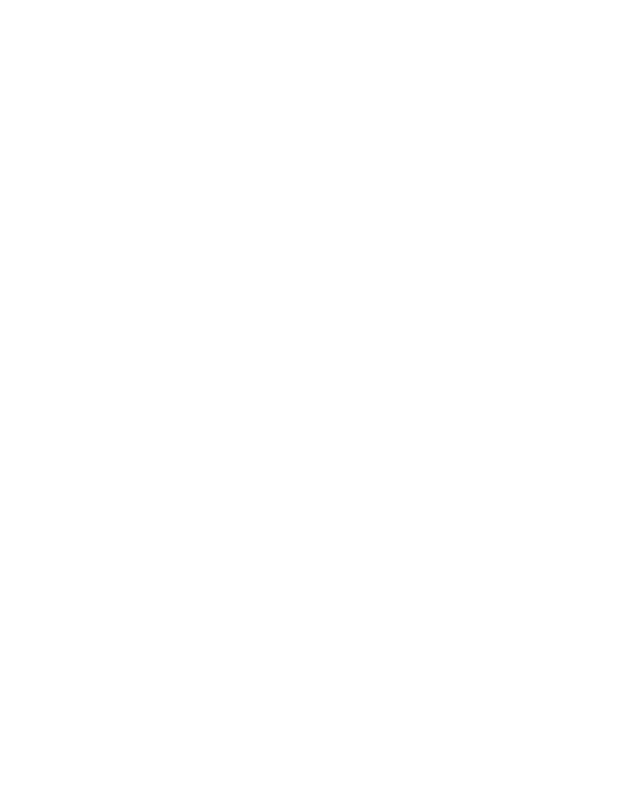
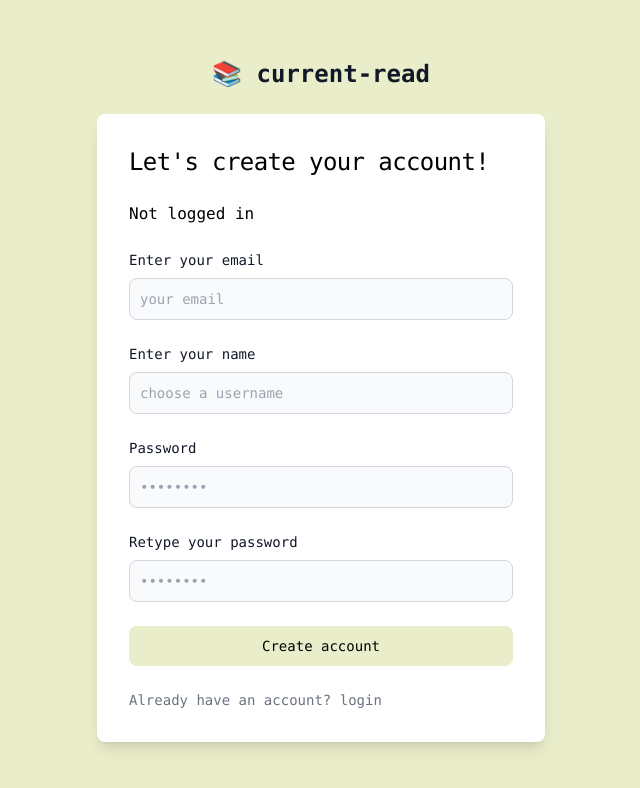
Before and after one commit to shyynux/current-read, a React (Vite) app in the folder frontend/: page /signup in a window 1280 px wide. Before the commit this address had no page. Shown: the top 788 px of the page, without its empty margins (319-959 px from the left). Built offline with nearby package versions, Linux system fonts and the light colour scheme.

Commit message:
added login and signup pages

```diff
--- a/frontend/src/App.jsx
+++ b/frontend/src/App.jsx
@@ -1,4 +1,4 @@
-import React from 'react'
+import React from 'react';
 import {Routes, Route} from 'react-router-dom'
 import Home from './pages/Home.jsx';
 import CreateBook from './pages/CreateBooks';
@@ -6,8 +6,12 @@
 import ShowBook from './pages/ShowBook';
 import DeleteBook from './pages/DeleteBook';
 import Profile from './pages/Profile.jsx';
+import Login from './pages/Login.jsx';
+import SignUp from './pages/SignUp.jsx';
+
 
 const App = () => {
+
   return (
    <Routes>
     <Route  path='/' element={<Home />} />
@@ -16,6 +20,8 @@
     <Route  path='/books/delete/:id' element={<DeleteBook />} />
     <Route  path='/books/details/:id' element={<ShowBook />} />
     <Route  path='/username' element={<Profile />} /> {/* update the route later */}
+    <Route  path='/login' element={<Login />} /> {/* update the route later */}
+    <Route  path='/signup' element={<SignUp />} /> {/* update the route later */}
    </Routes>
   )
 }
--- a/frontend/src/pages/Home.jsx
+++ b/frontend/src/pages/Home.jsx
@@ -1,5 +1,6 @@
 import React from 'react'
 import { Link } from 'react-router-dom'
+
 
 const Home = () => {
   return (
@@ -12,12 +13,17 @@
           <h3 className='flex text-l space-x-2 hover:font-serif' >about cr</h3>
           {/* <h3 className='flex text-l space-x-2 font-bold hover:font-serif'>
           cady heron</h3> */}
-          <Link to="/" className='w-2/3 text-2xl font-bold '>current-read</Link>
+          <Link to="/" className='w-2/3 text-2xl font-bold '>📚 current-read</Link>
           <Link className='flex text-l space-x-4 hover:font-serif'>search</Link>
           <Link to="http://localhost:5555/books/" className='flex text-l space-x-2 hover:font-serif'>quick-add</Link>
           <Link className='flex text-l space-x-2 hover:font-serif' >about cr</Link>
           <Link to="/username"
-          className='flex text-l space-x-2 font-bold hover:font-serif'>Cady Heron</Link>
+          className='flex text-l space-x-2 font-bold hover:font-serif'>
+          {/* <p>
+          {loggedInUser ? `${loggedInUser.name}` : 'please login'}
+          </p> */}
+          Username
+            </Link>
         </header>
       </div>
       <main className='flex flex-row h-full w-full'>
--- /dev/null
+++ b/frontend/src/pages/Login.jsx
@@ -0,0 +1,78 @@
+import React, { useState } from 'react';
+import { account, ID } from '../../../backend/appwrite';
+
+const Login = () => {
+
+    const [loggedInUser, setLoggedInUser] = useState(null);
+    const [email, setEmail] = useState('');
+    const [password, setPassword] = useState('');
+    const [name, setName] = useState('');
+
+    async function login(email, password) {
+        await account.createEmailSession(email, password);
+        setLoggedInUser(await account.get());
+    }
+
+  return (
+    <div className='font-mono bg-pastel-green'>
+        <div className='flex flex-col items-center justify-center px-6 py-8 mx-auto md:h-screen lg:py-0'>
+        <a href="/" className="flex items-center mb-6 text-2xl font-bold text-gray-900 dark:text-white">
+        📚 current-read
+      </a>
+      <div className='w-full bg-white rounded-lg shadow-lg dark:bordermd:mt-0 sm:max-w-md xl:p-0 dark:bg-gray-800 dark:border-gray-700'>
+        <div className='p-6 space-y-4 md:space-y-6 sm:p-8'>
+            <h1 className='text-xl font-mono leading-tight tracking-tight text-gray md:text-2xl dark:text-white'>
+                Please, Log-in first!
+            </h1>
+            <p>
+            {loggedInUser ? `Logged in as ${loggedInUser.name}` : 'Not logged in'}
+            </p>
+            <form className='space-y-4 md:space-y-6' action='#'>
+            <div>
+                <label for="email" className="block mb-2 text-sm font-medium text-gray-900 dark:text-white">Enter your email</label>
+                <input type="email" name="email" id="email" className="bg-gray-50 border border-gray-300 text-gray-900
+                sm:text-sm rounded-lg focus:ring-primary-600 focus:border-primary-600 block
+                w-full p-2.5 dark:bg-gray-700 dark:border-gray-600 dark:placeholder-gray-400 dark:text-white
+                dark:focus:ring-blue-500 dark:focus:border-blue-500" placeholder="your email"
+                value={email} onChange={e => setEmail(e.target.value)} required=""/>
+            </div>
+            <div>
+                <label for="password" className="block mb-2 text-sm font-medium text-gray-900 dark:text-white">Password</label>
+                <input type="password" name="password" id="password" placeholder="••••••••" className="bg-gray-50
+                border border-gray-300 text-gray-900 sm:text-sm rounded-lg focus:ring-primary-600 focus:border-primary-600
+                 block w-full p-2.5 dark:bg-gray-700 dark:border-gray-600 dark:placeholder-gray-400 dark:text-white
+                 dark:focus:ring-blue-500 dark:focus:border-blue-500" value={password} onChange={e => setPassword(e.target.value)}
+                 required=""/>
+            </div>
+            <div className="flex items-center justify-between">
+                <div className="flex items-start">
+                    <div className="flex items-center h-5">
+                    <input id="remember" aria-describedby="remember" type="checkbox" className="w-4 h-4
+                    border border-gray-300 rounded bg-gray-50 focus:ring-3 focus:ring-primary-300
+                    dark:bg-gray-700 dark:border-gray-600 dark:focus:ring-primary-600 dark:ring-offset-gray-800"
+                    required=""/>
+                    </div>
+                    <div className="ml-3 text-sm">
+                    <label for="remember" className="text-gray-500 dark:text-gray-300">Remember me</label>
+                    </div>
+                </div>
+                <a href="#" className="text-sm font-medium text-primary-600 hover:underline dark:text-primary-500">Forgot password?</a>
+            </div>
+            <button type="submit" className="w-full bg-pastel-green text-black bg-primary-600 hover:bg-primary-700
+            focus:ring-4 focus:outline-none focus:ring-primary-300 font-medium rounded-lg text-sm px-5 py-2.5 text-center
+             dark:bg-primary-600 dark:hover:bg-primary-700 dark:focus:ring-primary-800"
+             onClick={() => login(email, password)}>
+                Log in</button>
+            <p className="text-sm font-light text-gray-500 dark:text-gray-400">
+                Don’t have an account yet? <a href="/signup" className="font-medium text-primary-600 hover:underline
+                dark:text-primary-500">Sign up</a>
+            </p>
+            </form>
+        </div>
+      </div>
+        </div>
+    </div>
+  )
+}
+
+export default Login
--- a/frontend/src/pages/Profile.jsx
+++ b/frontend/src/pages/Profile.jsx
@@ -6,7 +6,7 @@
     <div className="p-4 bg-pastel-green font-mono h-full w-full">
       <div className='flex flex-col my-4 ml-4 mr-4 pb-10'>
         <header className='flex items-center justify-between'>
-          <Link to="/" className='w-2/3 text-2xl font-bold '>current-read</Link>
+          <Link to="/" className='w-2/3 text-2xl font-bold '>📚 current-read</Link>
         </header>
       </div>
       <div className='flex flex-row p-4 justify-between'>
@@ -16,7 +16,7 @@
       <div className='flex flex-row p-4 justify-between'>
       <div className='w-4/5'>all the book details</div>
       <div className='flex-col items-center'>
-        <img src="https://source.unsplash.com/random/200x200/?girl" className="w-1/2" alt="Image" />
+        <img src="https://source.unsplash.com/random/200x200/?girl" className="w-1/2 shadow-lg" alt="Image" />
         <div className=''> 🌸 🎀 🥥 🧸 ☁ </div>
         <div className='py-4 w-1/2'> hey i , love books, and movies. no people pls. </div>
         <div className=''> Last Online: Now </div>
--- /dev/null
+++ b/frontend/src/pages/SignUp.jsx
@@ -0,0 +1,79 @@
+import React, { useState } from 'react';
+import { account, ID } from '../../../backend/appwrite';
+
+const SignUp = () => {
+
+const [loggedInUser, setLoggedInUser] = useState(null);
+const [email, setEmail] = useState('');
+const [password, setPassword] = useState('');
+const [name, setName] = useState('');
+
+async function signup(email, password, name) {
+    await account.create(email, password, name);;
+    setLoggedInUser(await account.get());
+}
+
+return (
+    <div className='font-mono bg-pastel-green'>
+    <div className='flex flex-col items-center justify-center px-6 py-8 mx-auto md:h-screen lg:py-0'>
+    <a href="/" className="flex items-center mb-6 text-2xl font-bold text-gray-900 dark:text-white">
+    📚 current-read
+  </a>
+  <div className='w-full bg-white rounded-lg shadow-lg dark:bordermd:mt-0 sm:max-w-md xl:p-0 dark:bg-gray-800 dark:border-gray-700'>
+    <div className='p-6 space-y-4 md:space-y-6 sm:p-8'>
+        <h1 className='text-xl font-mono leading-tight tracking-tight text-gray md:text-2xl dark:text-white'>
+            Let's create your account!
+        </h1>
+        <p>
+            {loggedInUser ? `Logged in as ${loggedInUser.name}` : 'Not logged in'}
+        </p>
+        <form className='space-y-4 md:space-y-6' action='#'>
+        <div>
+            <label for="email" className="block mb-2 text-sm font-medium text-gray-900 dark:text-white">Enter your email</label>
+            <input type="email" name="email" id="email" className="bg-gray-50 border border-gray-300 text-gray-900
+            sm:text-sm rounded-lg focus:ring-primary-600 focus:border-primary-600 block
+            w-full p-2.5 dark:bg-gray-700 dark:border-gray-600 dark:placeholder-gray-400 dark:text-white
+            dark:focus:ring-blue-500 dark:focus:border-blue-500" placeholder="your email"
+            value={email} onChange={e => setEmail(e.target.value)} required=""/>
+        </div>
+        <div>
+            <label for="username" className="block mb-2 text-sm font-medium text-gray-900 dark:text-white">Enter your name</label>
+            <input type="email" name="email" id="email" className="bg-gray-50 border border-gray-300 text-gray-900
+            sm:text-sm rounded-lg focus:ring-primary-600 focus:border-primary-600 block
+            w-full p-2.5 dark:bg-gray-700 dark:border-gray-600 dark:placeholder-gray-400 dark:text-white
+            dark:focus:ring-blue-500 dark:focus:border-blue-500" placeholder="choose a username"
+            value={name} onChange={e => setName(e.target.value)} required=""/>
+        </div>
+        <div>
+            <label for="password" className="block mb-2 text-sm font-medium text-gray-900 dark:text-white">Password</label>
+            <input type="password" name="password" id="password" placeholder="••••••••" className="bg-gray-50
+            border border-gray-300 text-gray-900 sm:text-sm rounded-lg focus:ring-primary-600 focus:border-primary-600
+             block w-full p-2.5 dark:bg-gray-700 dark:border-gray-600 dark:placeholder-gray-400 dark:text-white
+             dark:focus:ring-blue-500 dark:focus:border-blue-500" value={password} onChange={e => setPassword(e.target.value)}
+             required=""/>
+        </div>
+        <div>
+            <label for="password" className="block mb-2 text-sm font-medium text-gray-900 dark:text-white">Retype your password</label>
+            <input type="password" name="password" id="password" placeholder="••••••••" className="bg-gray-50
+            border border-gray-300 text-gray-900 sm:text-sm rounded-lg focus:ring-primary-600 focus:border-primary-600
+             block w-full p-2.5 dark:bg-gray-700 dark:border-gray-600 dark:placeholder-gray-400 dark:text-white
+             dark:focus:ring-blue-500 dark:focus:border-blue-500" value={password} onChange={e => setPassword(e.target.value)}
+             required=""/>
+        </div>
+        <button type="submit" className="w-full bg-pastel-green text-black bg-primary-600 hover:bg-primary-700
+        focus:ring-4 focus:outline-none focus:ring-primary-300 font-medium rounded-lg text-sm px-5 py-2.5 text-center
+         dark:bg-primary-600 dark:hover:bg-primary-700 dark:focus:ring-primary-800"
+         onClick={() => signup(email, password, name)}>
+            Create account</button>
+        <p className="text-sm font-light text-gray-500 dark:text-gray-400">
+            Already have an account? <a href="/login" className="font-medium text-primary-600 hover:underline
+            dark:text-primary-500">login</a>
+        </p>
+        </form>
+    </div>
+  </div>
+    </div></div>
+  )
+}
+
+export default SignUp
--- a/frontend/src/pages/UserProfile.jsx
+++ b/frontend/src/pages/UserProfile.jsx
@@ -25,7 +25,7 @@
   return (
     <div className="p-4">
       <div className="flex justify-between items-center">
-        <h1 className="text-3xl my-8">current-read</h1>
+        <h1 className="text-3xl my-8">📚 current-read</h1>
         <Link to="/books/create">
           <MdOutlineAddBox className="text-sky-800 text-4xl" />
         </Link>
--- a/frontend/tailwind.config.js
+++ b/frontend/tailwind.config.js
@@ -1,5 +1,6 @@
 /** @type {import('tailwindcss').Config} */
 export default {
+  darkMode: 'class',
   content: [
     "./index.html",
     "./src/**/*.{js,ts,jsx,tsx}",
```
Also changed, not shown: 1 other file (tests, documents, lock files or other folders).
